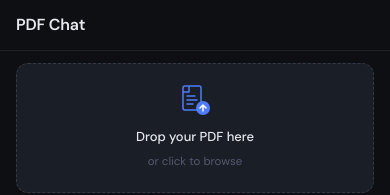
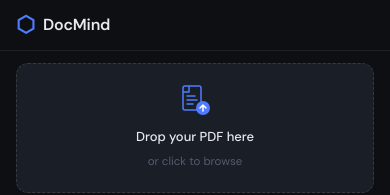
Before and after one commit to pragathijp/DocQuest_AI, a Next.js app in the folder frontend/: page / in a window 390 px wide. Shown: the top 195 px of the page. Built offline with nearby package versions, Linux system fonts and the light colour scheme; no server answers.

Commit message:
Improve mobile header

```diff
--- a/frontend/components/Chat.tsx
+++ b/frontend/components/Chat.tsx
@@ -145,7 +145,10 @@ export const Chat: React.FC = () => {
       {/* Main chat area */}
       <main className="chat-main">
   <header className="chat-header">
-    <h1 className="chat-title">PDF Chat</h1>
+    <div className="chat-title">
+  <span className="logo-mark">⬡</span>
+  <span>DocMind</span>
+</div>
 
     {docId && (
       <span className="status-pill">
--- a/frontend/styles/globals.css
+++ b/frontend/styles/globals.css
@@ -242,6 +242,9 @@ body {
 }
 
 .chat-title {
+  display: flex;
+  align-items: center;
+  gap: 8px;
   font-size: 16px;
   font-weight: 600;
   letter-spacing: -0.2px;
```
